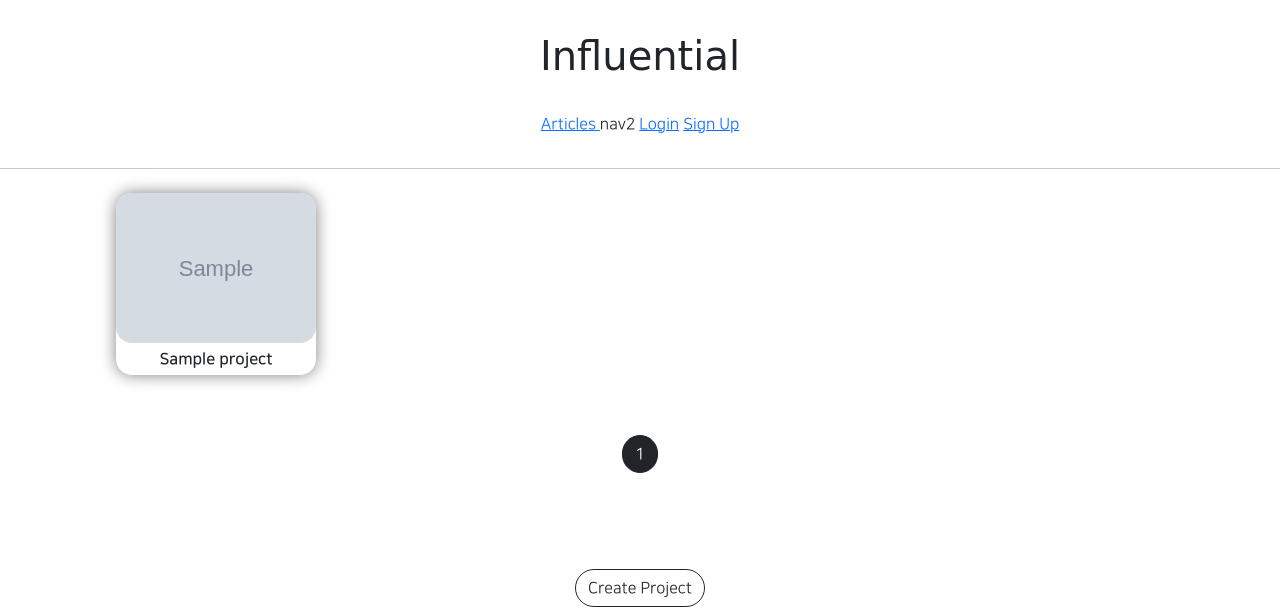
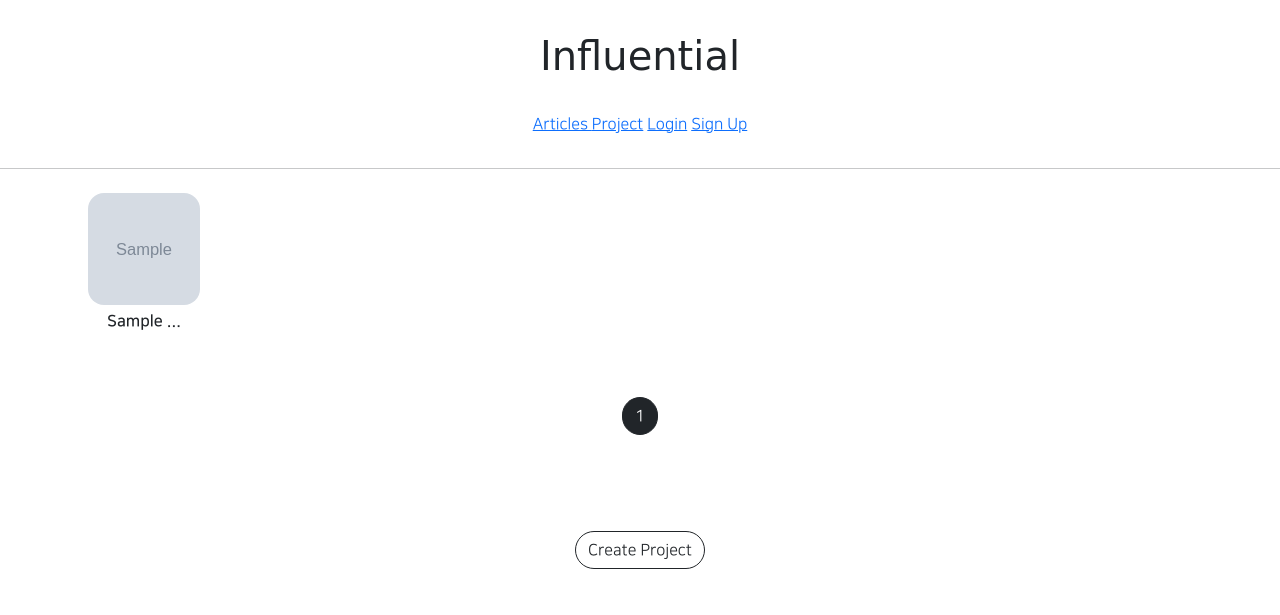
Before and after one commit to hokoro/cheon01copy, a Django app: page /project/list/ in a window 1280 px wide. Shown: the top 615 px of the page. Run offline with Django 3.2, Linux system fonts and the light colour scheme; tables that the repository leaves empty hold one stand-in row (values such as "Sample post"); grey boxes marked "Sample" are stand-in pictures; parts of the project's set-up code (start-up, migrations or seed data) failed here and were passed over; some libraries are stand-ins or nearby versions; some web fonts are replaced.

Commit message:
8-18 commit 3

```diff
--- a/projectapp/templates/projectapp/list.html
+++ b/projectapp/templates/projectapp/list.html
@@ -8,18 +8,19 @@
         margin: 0 Auto;
     }
 .container div {
-  width: 45%;
-    max-width: 200px;
+
   display: flex;
   justify-content: center;
   align-items: center;
   border-radius: 1rem;
     flex-direction: column;
-    box-shadow: 0 0 1rem gray;
+
 }
 
 .container img{
-    width: 100%;
+    width: 7rem;
+    height: 7rem;
+    object-fit: cover;
     border-radius: 1rem;
 }
 
@@ -34,7 +35,7 @@
         <a href="{% url 'projectapp:detail' pk=project.pk %}">
             <img src="{{ project.image.url }}" alt="">
         </a>
-        <span class="my-1 NNS_B" >{{ project.name }}</span>
+        <span class="my-1 NNS_B" >{{ project.name|truncatechars:10 }}</span>
     </div>
     {% endfor %}
 </div>
--- a/templates/header.html
+++ b/templates/header.html
@@ -8,7 +8,9 @@
                 Articles
             </a>
         </span>
-        <span>nav2</span>
+        <span>
+            <a href="{% url 'projectapp:list' %}">Project</a>
+        </span>
 
 
        {% if not user.is_authenticated %} <!-- user 는 장고 기본 객체 이다 어디서든 불러올수 있음-->
```
